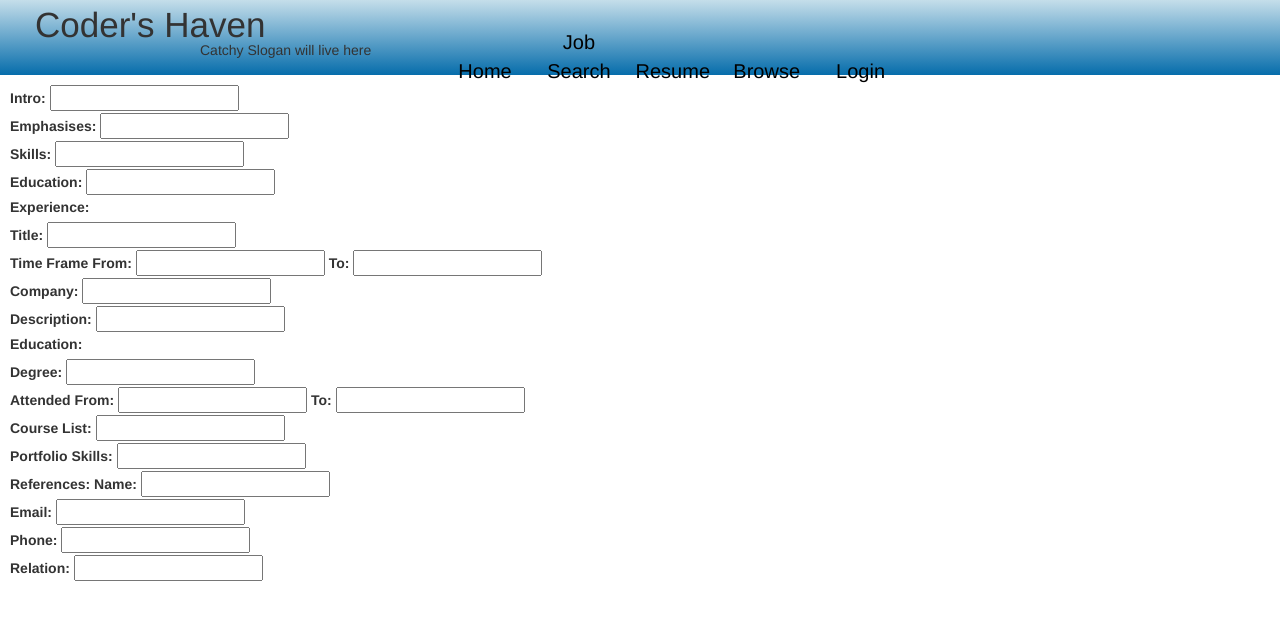
After one commit to phillipgreenii/SteelCityCodeFest2015, a PHP site: page /EditResume.php in a window 1280 px wide. The commit adds this page. Shown: the top 620 px of the page. Run offline with PHP 8.4, Linux system fonts and the light colour scheme; some libraries are stand-ins or nearby versions.

Commit message:
created edit profile page

```diff
--- /dev/null
+++ b/EditResume.php
@@ -0,0 +1,92 @@
+<?php
+
+$pageContents = <<< EOPAGE
+<!doctype html>
+<html lang="en">
+<head>
+    <meta charset="utf-8">
+    <meta http-equiv="X-UA-Compatible" content="IE=edge">
+    <title>Coder's Haven</title>
+    <meta name="viewport" content="width=device-width, initial-scale=1">
+
+    <link rel="stylesheet" href="css/bootstrap.min.css">
+    <link rel="stylesheet" href="css/bootstrap-theme.min.css">
+	<link rel="stylesheet" href="css/main-custom.css">
+
+	<script src="https://ajax.googleapis.com/ajax/libs/jquery/2.1.3/jquery.min.js"></script>
+    <script src="js/bootstrap.min.js"></script>
+	<script src="js/main-custom.js"></script>
+</head>
+
+<body>
+	<div id="head">
+		<span id="header">Coder's Haven</span>
+		<span id="slogan">Catchy Slogan will live here</span>
+		<div id="head_nav">
+			<ul id="nav">
+				<li class="li_Nav"><a href="#">Home</a></li>
+				<li class="li_Nav"><a href="#">Job Search</a></li>
+				<li class="li_Nav"><a href="#">Resume</a></li>
+				<li class="li_Nav"><a href="#">Browse</a></li>
+				<li class="li_Nav" data-toggle="modal" data-target="#myModal"><a href="#">Login</a></li>
+			</ul>
+		</div>
+	</div>
+
+	<div id="content">
+		<form>
+			<label for="textfield">Intro:</label>
+			<input type="text" name="intro" id="textfield"><br>
+			<label for="textfield">Emphasises:</label>
+			<input type="text" name="emphasises" id="emphasises"><br>
+			<label for="textfield">Skills:</label>
+			<input type="text" name="skills" id="skills"><br>
+			<label for="textfield">Education:</label>
+			<input type="text" name="education" id="education"><br>
+			<label for="textfield">Experience:</label><br>
+			<label for="textfield">Title:</label>
+			<input type="text" name="title" id="title"><br>
+			<label for="textfield">Time Frame From:</label>
+			<input type"text" name="from" id="from">
+			<label for="textfield">To:</label>
+			<input type="text" name="to" id="to"><br>
+			<label for="textfield">Company:</label>
+			<input type="text" name="company" id="company"><br>
+			<label for="textfield">Description:</label>
+			<input type="text" name="description" id="description"><br>
+			<label for="textfield">Education:</label><br>
+			<label for="textfield">Degree:</label>
+			<input type="text" name="degree" id="degree"><br>
+			<label for="textfield">Attended From:</label>
+			<input type"text" name="attended" id="attended">
+			<label for="textfield">To:</label>
+			<input type="text" name="attendedto" id="attendedto"><br>
+			<label for="textfield">Course List:</label>
+			<input type="text" name="courselist" id="courselist"><br>
+			<label for="textfield">Portfolio Skills:</label>
+			<input type="text" name="portfolioskills" id="portfolioskills"><br>
+			<label for="text">References:</label>
+			<label for="textfield">Name:</label>
+			<input type="text" name="name" id="name"><br>
+			<label for="textfield">Email:</label>
+			<input type="text" name="email" id="email"><br>
+			<label for="textfield">Phone:</label>
+			<input type="text" name="phone" id="phone"><br>
+			<label for="textfield">Relation:</label>
+			<input type="text" name="relation" id="relation"><br>
+		</form>
+	</div>
+
+
+</body>
+</html>
+EOPAGE;
+
+echo $pageContents;
+/**<footer class="footer">
+		<div class="container">
+			<p class="text-muted">Product of Steel City Codefest 2015.</p>
+		</div>
+	</footer>
+**/
+?>
```
Also changed, not shown: Portal.php (+1 -6 lines).
